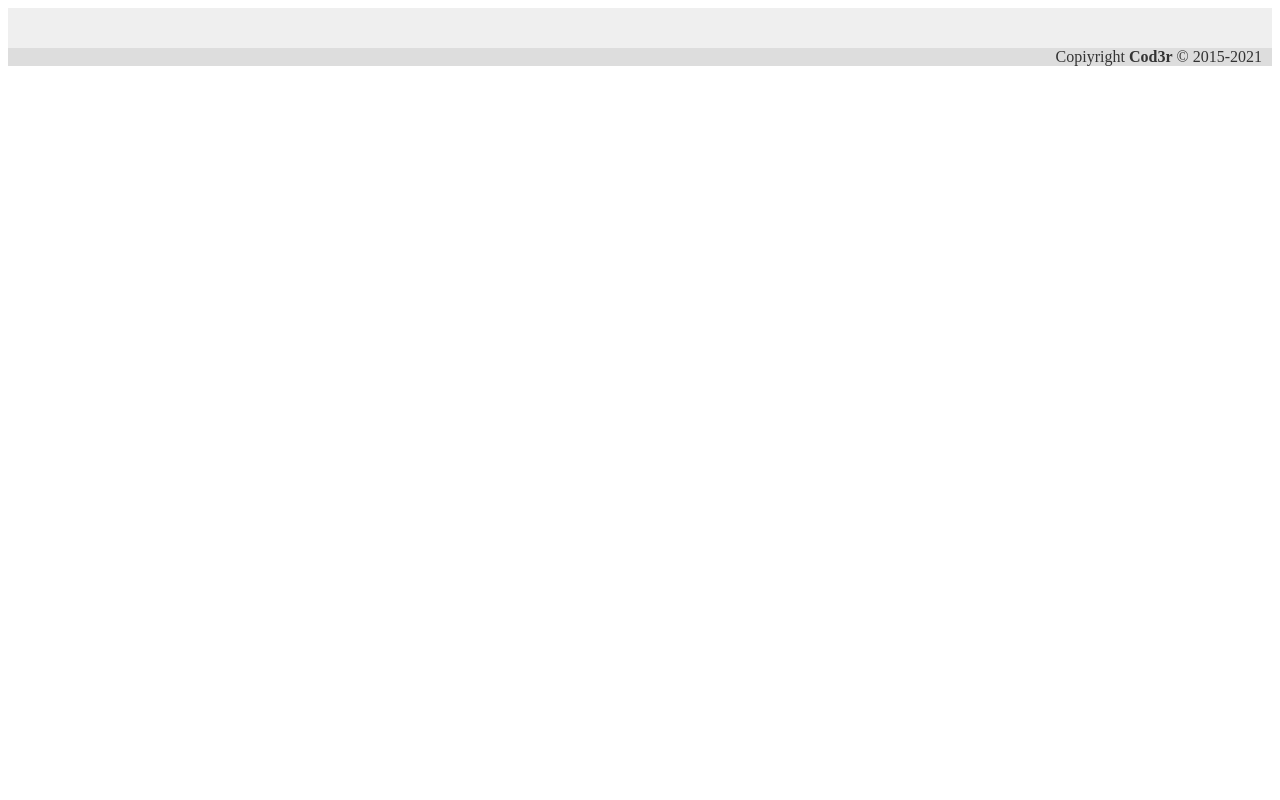
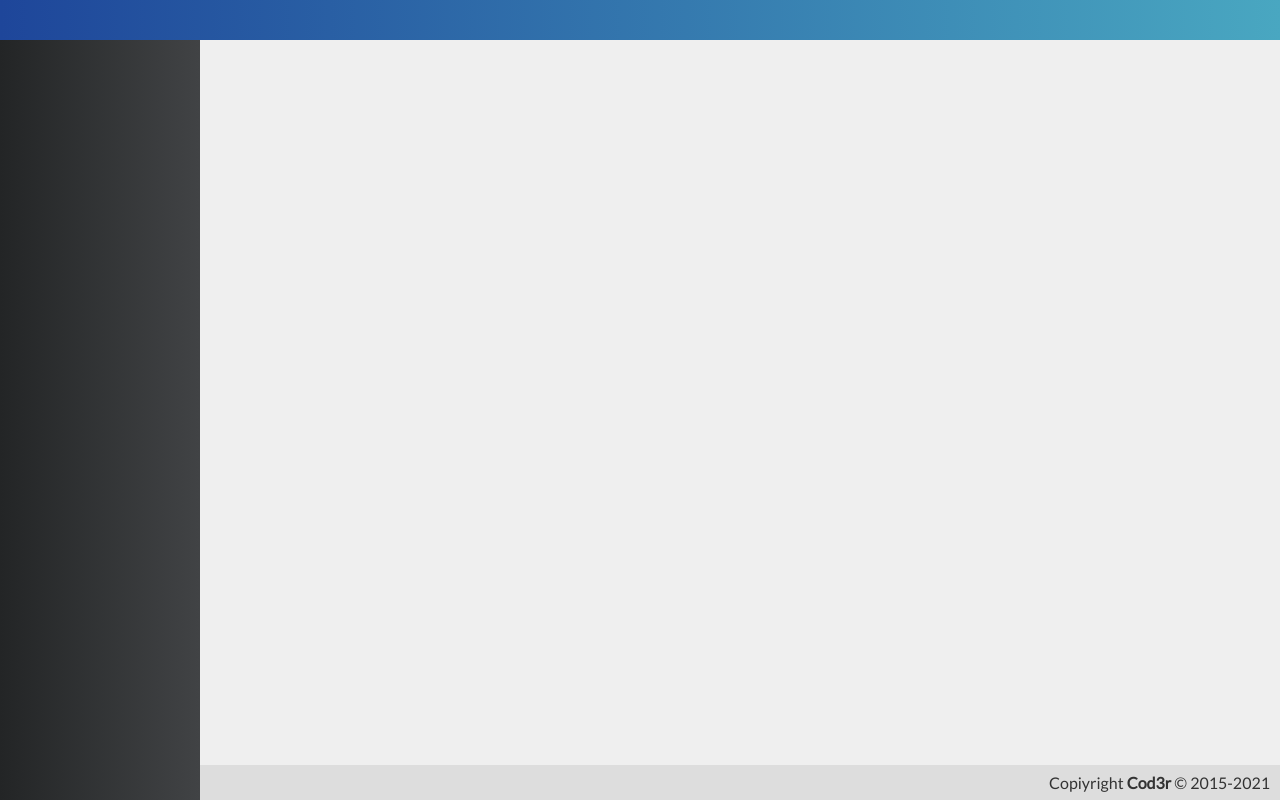
Before and after one commit to CarlosBonfim/Base-de-conhecimento, a Vue app in the folder frontend/: page / in a window 1280 px wide. Built offline with nearby package versions, Linux system fonts and the light colour scheme.

Commit message:
Update App.vue
foi inserido o componete de estilos

```diff
--- a/frontend/src/App.vue
+++ b/frontend/src/App.vue
@@ -20,7 +20,25 @@ export default {
 }
 </script>
 
+<style>
+	*{
+		font-family: "Lato", sans-serif;
+	}
+	body{
+		margin: 0;
+	}
+	#app{
+		-webkit-font-smoothing: antialiased;
+		-moz-osx-font-smoothing: grayscale;
 
-<style>
+		height: 100vh;
+		display: grid;
 
+		grid-template-rows: 40px 1fr 35px;
+		grid-template-columns: 200px 1fr;
+		grid-template-areas:
+			"header header"
+			"menu content"
+			"menu footer"
+	}
 </style>
```
